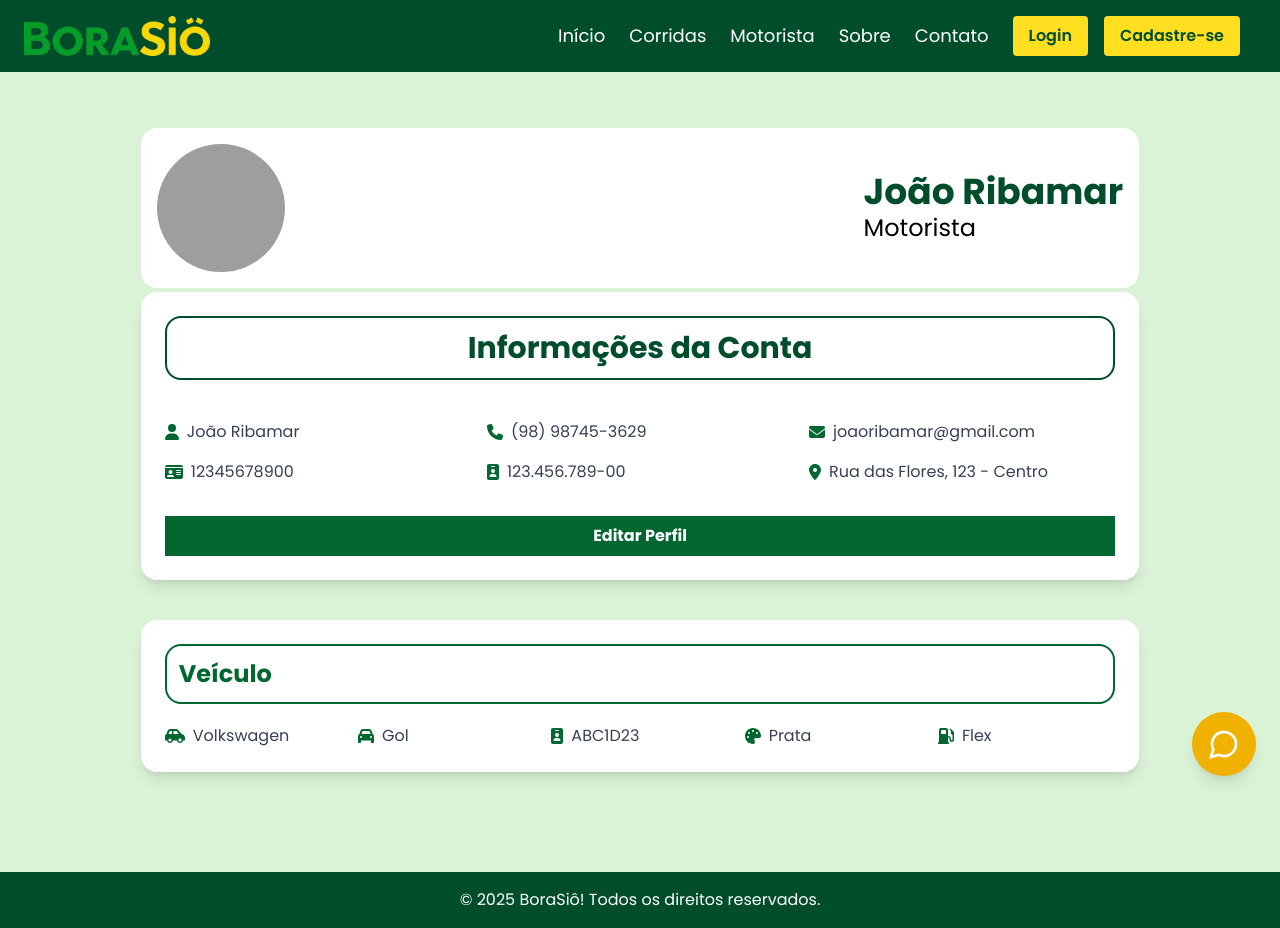
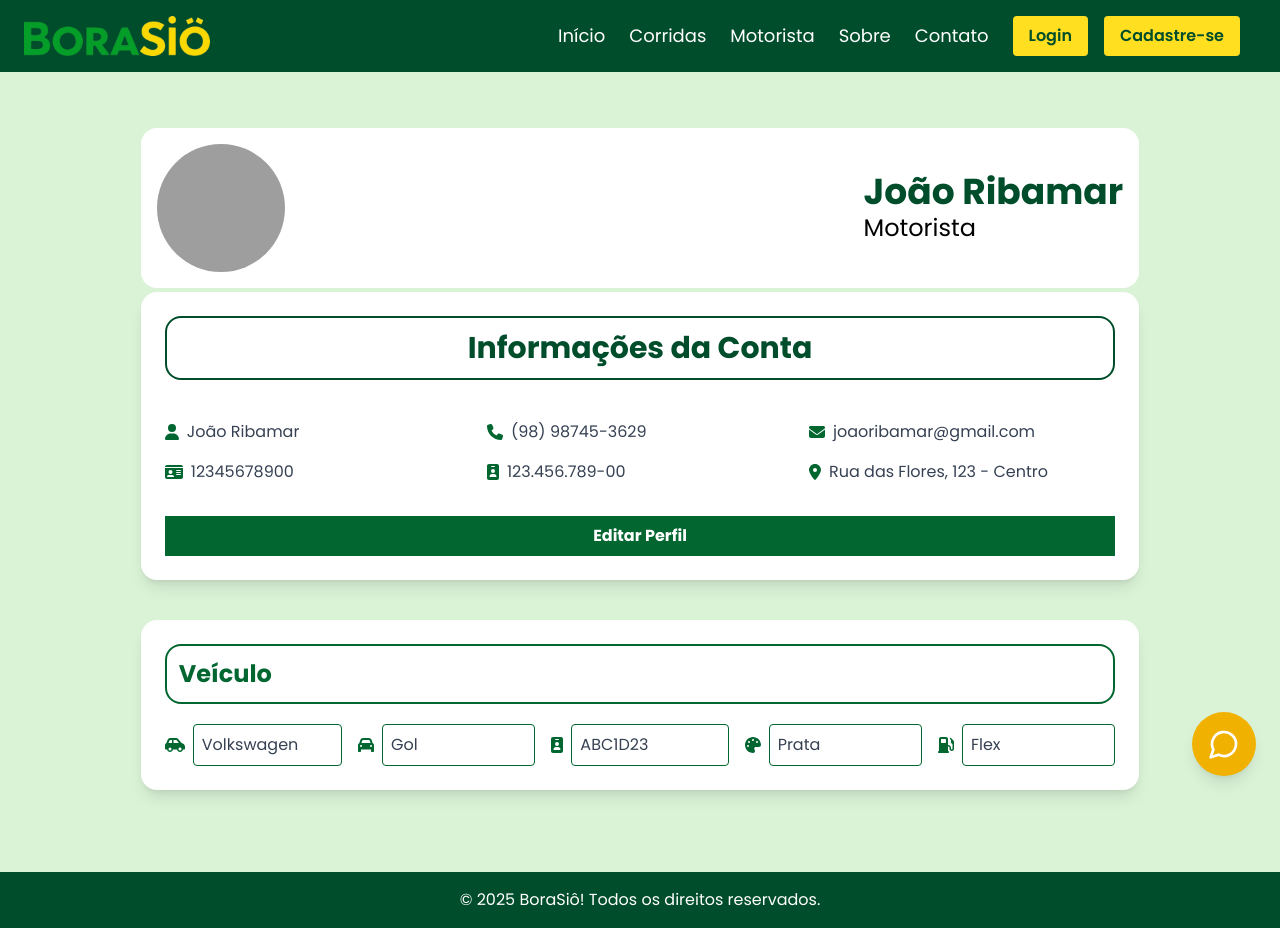
Before and after one commit to prof-freedson/pi-borasio, a Next.js app: page /motorista in a window 1280 px wide. Built offline with nearby package versions, Linux system fonts and the light colour scheme; grey boxes are pictures that could not be loaded.

Commit message:
modificação no veículo

```diff
--- a/src/app/motorista/page.tsx
+++ b/src/app/motorista/page.tsx
@@ -102,7 +102,7 @@ export default function Motorista() {
                   className="border w-full p-2 rounded bg-gray-100"
                 />
               ) : (
-                <span className="text-gray-700">{item.value}</span>
+                <span className="text-gray-700 border-1 border-green-800 w-full p-2 rounded ">{item.value}</span>
               )}
             </div>
           ))}
```
